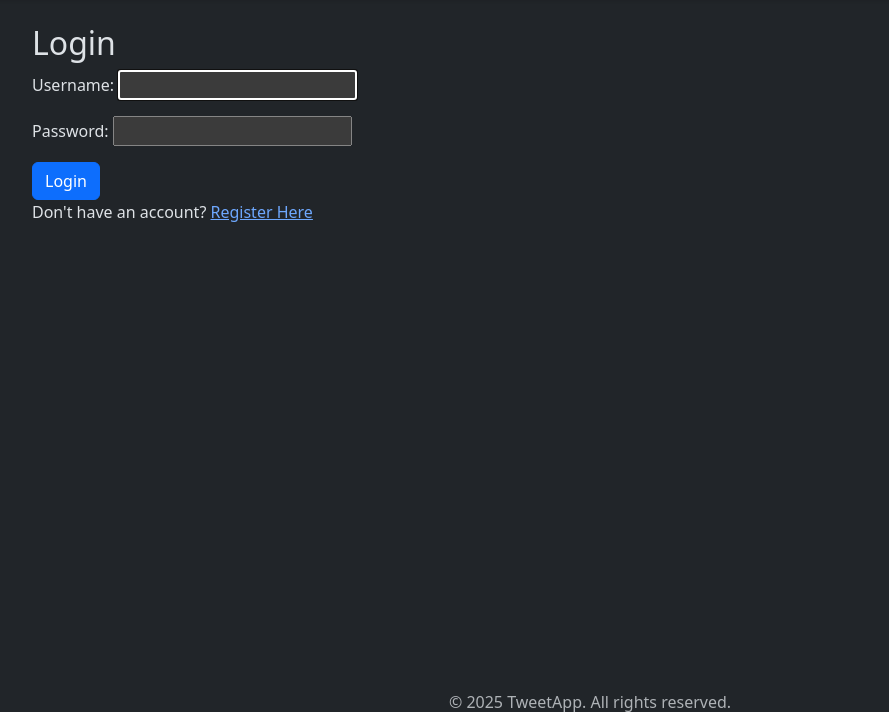
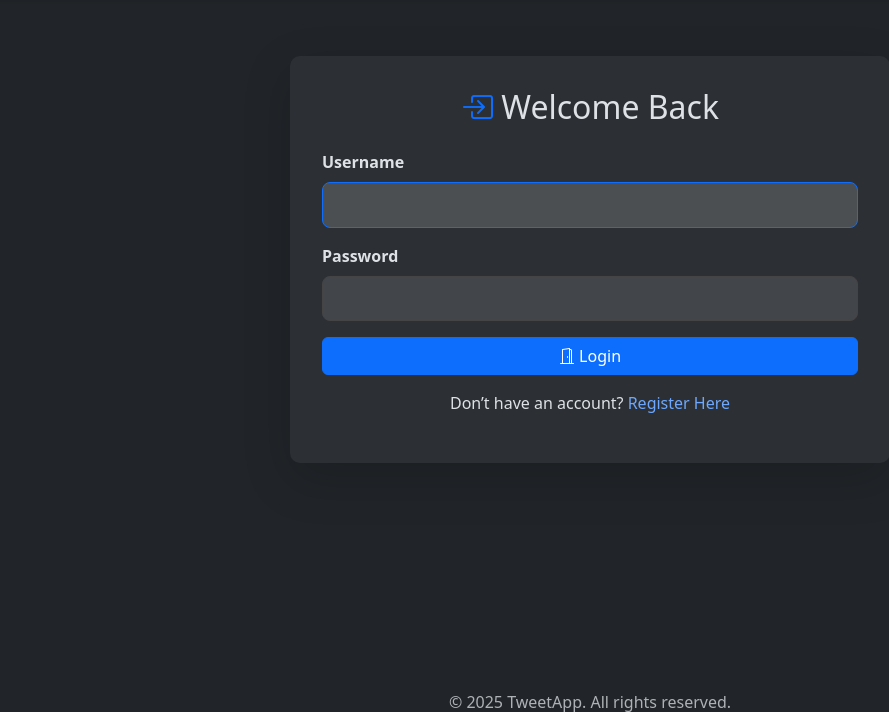
Before and after one commit to abdii-pro/django-tweetapp, a Django app: page /accounts/login/ in a window 1280 px wide. Shown: the part 62-774 px from the top of the page, without its empty margins (50-939 px from the left). Run offline with Django 5.2, Linux system fonts and the light colour scheme; parts of the project's set-up code (start-up, migrations or seed data) failed here and were passed over.

Commit message:
Improved registration html file

```diff
--- a/setup/settings.py
+++ b/setup/settings.py
@@ -131,4 +131,4 @@ STATICFILES_DIRS = [os.path.join(BASE_DIR, 'static')]
 
 LOGIN_URL = '/accounts/login/'
 LOGIN_REDIRECT_URL = '/tweet/'
-LOGOUT_REDIRECT_URL = '/tweet/'
+# LOGOUT_REDIRECT_URL = '/tweet/'
--- a/setup/urls.py
+++ b/setup/urls.py
@@ -24,6 +24,7 @@ from tweet import views
 urlpatterns = [
     path('admin/', admin.site.urls),
     path('accounts/', include('django.contrib.auth.urls')),
+    path('accounts/logout/', auth_views.LogoutView.as_view(template_name='logged_out.html'), name='logout'),
     path('tweet/', include('tweet.urls')),
     path('register/', views.register, name='register'),
 ]
--- a/templates/layout.html
+++ b/templates/layout.html
@@ -2,10 +2,10 @@
 <!DOCTYPE html>
 <html lang="en" data-bs-theme="dark">
   <head>
-    <meta charset="UTF-8">
-    <meta name="viewport" content="width=device-width, initial-scale=1.0">
-    <link href="https://cdn.jsdelivr.net/npm/bootstrap@5.3.2/dist/css/bootstrap.min.css" rel="stylesheet">
-    <link rel="stylesheet" href="https://cdn.jsdelivr.net/npm/bootstrap-icons@1.11.1/font/bootstrap-icons.css">
+    <meta charset="UTF-8" />
+    <meta name="viewport" content="width=device-width, initial-scale=1.0" />
+    <link href="https://cdn.jsdelivr.net/npm/bootstrap@5.3.2/dist/css/bootstrap.min.css" rel="stylesheet" />
+    <link rel="stylesheet" href="https://cdn.jsdelivr.net/npm/bootstrap-icons@1.11.1/font/bootstrap-icons.css" />
     <style>
       body {
         min-height: 100vh;
@@ -23,14 +23,14 @@
         transform: translateY(-5px);
       }
       .navbar {
-            box-shadow: 0 2px 4px rgba(0,0,0,.1);
+        box-shadow: 0 2px 4px rgba(0, 0, 0, 0.1);
       }
       .form-container {
         max-width: 600px;
         margin: 2rem auto;
         padding: 2rem;
         border-radius: 10px;
-            background-color: rgba(255,255,255,0.05);
+        background-color: rgba(255, 255, 255, 0.05);
       }
       .tweet-grid {
         display: grid;
@@ -38,53 +38,56 @@
         gap: 1.5rem;
         padding: 1.5rem 0;
       }
+      form input,
+      form select,
+      form textarea {
+        width: 100%;
+        padding: 0.6rem;
+        border-radius: 8px;
+        border: 1px solid #444;
+        background-color: rgba(255, 255, 255, 0.1);
+        color: #fff;
+      }
+      form input:focus,
+      form select:focus,
+      form textarea:focus {
+        outline: none;
+        border-color: #0d6efd;
+        background-color: rgba(255, 255, 255, 0.15);
+      }
     </style>
     <title>
-        {% block title %}Tweet App{% endblock %}
+      {% block title %}
+        Tweet App
+      {% endblock %}
     </title>
   </head>
   <body>
     <nav class="navbar navbar-expand-lg bg-body-tertiary mb-4">
       <div class="container">
-            <a class="navbar-brand" href="{% url 'index' %}">
-                <i class="bi bi-twitter text-primary"></i> TweetApp
-            </a>
-            <button class="navbar-toggler" type="button" data-bs-toggle="collapse" data-bs-target="#navbarNav">
-                <span class="navbar-toggler-icon"></span>
-            </button>
+        <a class="navbar-brand" href="{% url 'index' %}"><i class="bi bi-twitter text-primary"></i> TweetApp</a>
+        <button class="navbar-toggler" type="button" data-bs-toggle="collapse" data-bs-target="#navbarNav"><span class="navbar-toggler-icon"></span></button>
         <div class="collapse navbar-collapse" id="navbarNav">
           <ul class="navbar-nav me-auto">
             <li class="nav-item">
-                        <a class="nav-link {% if request.path == '/' %}active{% endif %}" href="{% url 'index' %}">
-                            <i class="bi bi-house-door"></i> Home
-                        </a>
+              <a class="nav-link {% if request.path == '/' %}active{% endif %}" href="{% url 'index' %}"><i class="bi bi-house-door"></i> Home</a>
             </li>
             {% if user.is_authenticated %}
               <li class="nav-item">
-                        <a class="nav-link" href="{% url 'tweet_create' %}">
-                            <i class="bi bi-plus-circle"></i> New Tweet
-                        </a>
+                <a class="nav-link" href="{% url 'tweet_create' %}"><i class="bi bi-plus-circle"></i> New Tweet</a>
               </li>
             {% endif %}
           </ul>
           <div class="d-flex gap-2">
             {% if user.is_authenticated %}
-                        <span class="navbar-text me-3">
-                            <i class="bi bi-person-circle"></i> {{ user.username }}
-                        </span>
+              <span class="navbar-text me-3"><i class="bi bi-person-circle"></i> {{ user.username }}</span>
               <form action="{% url 'logout' %}" method="post" class="d-inline">
                 {% csrf_token %}
-                            <button class="btn btn-outline-danger" type="submit">
-                                <i class="bi bi-box-arrow-right"></i> Logout
-                            </button>
+                <button class="btn btn-outline-danger" type="submit"><i class="bi bi-box-arrow-right"></i> Logout</button>
               </form>
             {% else %}
-                        <a href="{% url 'login' %}" class="btn btn-outline-primary">
-                            <i class="bi bi-box-arrow-in-right"></i> Login
-                        </a>
-                        <a href="{% url 'register' %}" class="btn btn-primary">
-                            <i class="bi bi-person-plus"></i> Register
-                        </a>
+              <a href="{% url 'login' %}" class="btn btn-outline-primary"><i class="bi bi-box-arrow-in-right"></i> Login</a>
+              <a href="{% url 'register' %}" class="btn btn-primary"><i class="bi bi-person-plus"></i> Register</a>
             {% endif %}
           </div>
         </div>
@@ -101,7 +104,8 @@
         {% endfor %}
       {% endif %}
 
-        {% block content %}{% endblock %}
+      {% block content %}
+      {% endblock %}
     </main>
 
     <footer class="bg-dark py-4 mt-5">
--- a/templates/registration/login.html
+++ b/templates/registration/login.html
@@ -1,11 +1,27 @@
 {% extends 'layout.html' %}
 
 {% block content %}
-<h2>Login</h2>
-  <form method="post">
+<div class="form-container shadow-lg">
+  <h2 class="text-center mb-4">
+    <i class="bi bi-box-arrow-in-right text-primary"></i> Welcome Back
+  </h2>
+  <form method="post" novalidate>
     {% csrf_token %}
-    {{ form.as_p }}
-    <button class="btn btn-primary">Login</button>
+    {% for field in form %}
+      <div class="mb-3">
+        <label class="form-label fw-bold">{{ field.label }}</label>
+        {{ field }}
+        {% if field.errors %}
+          <div class="text-danger small">{{ field.errors|striptags }}</div>
+        {% endif %}
+      </div>
+    {% endfor %}
+    <button class="btn btn-primary w-100">
+      <i class="bi bi-door-open"></i> Login
+    </button>
   </form>
-  <p>Don't have an account? <a href="{% url 'register' %}">Register Here</a></p>
+  <p class="text-center mt-3">
+    Don’t have an account? <a href="{% url 'register' %}" class="text-decoration-none">Register Here</a>
+  </p>
+</div>
 {% endblock %}
```
Also changed, not shown: templates/registration/logged_out.html (+15 -2 lines), templates/registration/register.html (+21 -5 lines). Lines whose indentation alone changed are shown as unchanged.
